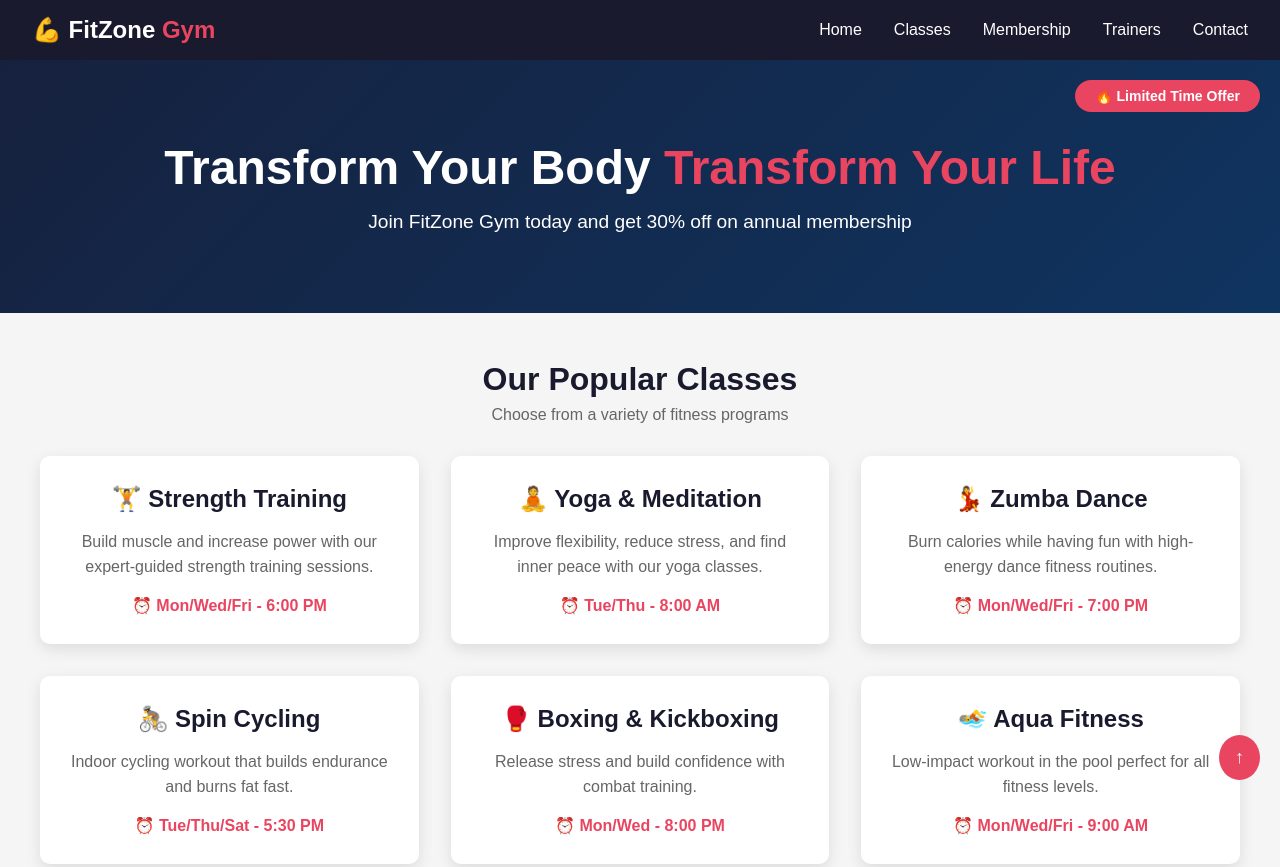
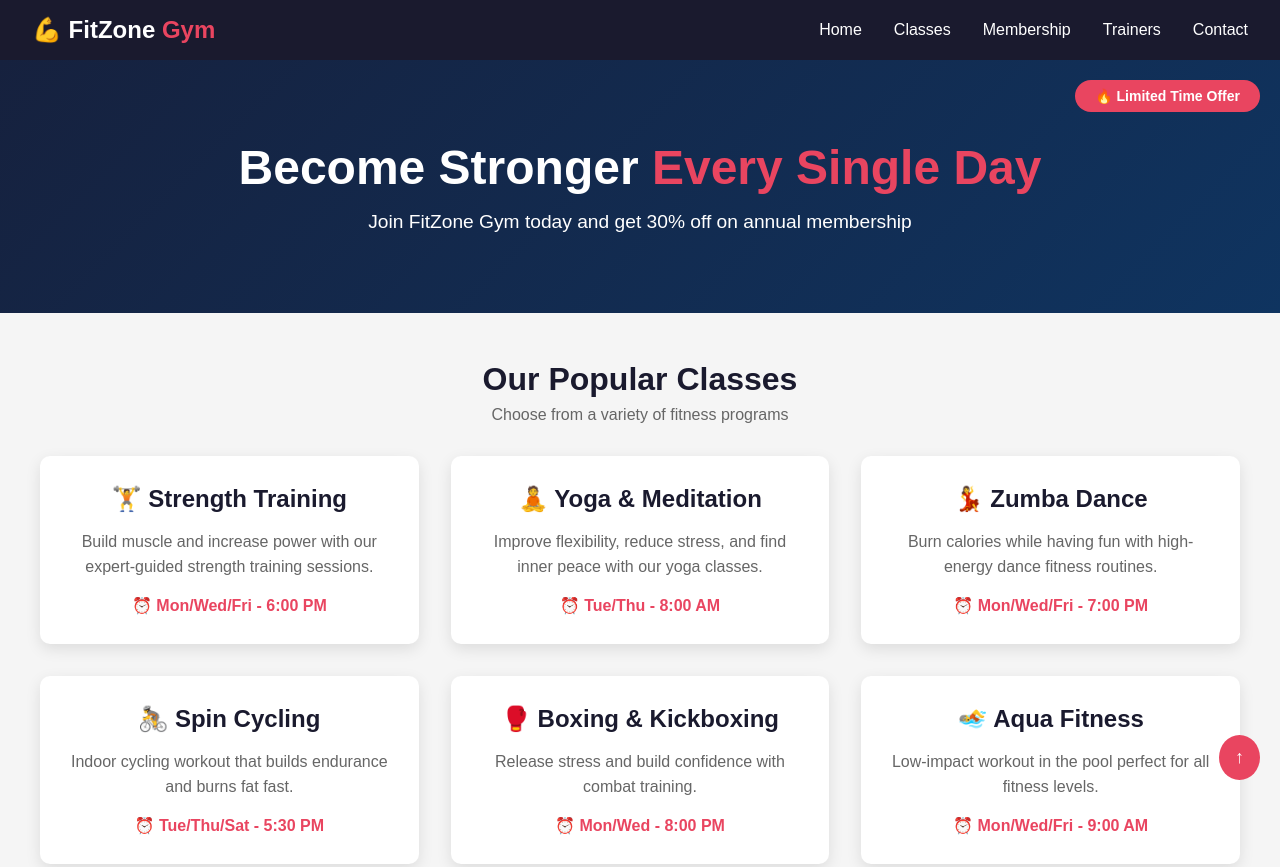
Before and after one commit to ayeshaafzal13/git-practice, a plain HTML site: page index.html in a window 1280 px wide. Shown: the top 867 px of the page. Drawn offline with Linux system fonts and the light colour scheme.

Commit message:
Changed hero heading to Become Stronger

```diff
--- a/index.html
+++ b/index.html
@@ -299,7 +299,7 @@
         <!-- HERO SECTION - Relative + Absolute Positioning -->
         <div class="hero">
             <div class="hero-badge">🔥 Limited Time Offer</div>
-            <h1>Transform Your Body <span>Transform Your Life</span></h1>
+            <h1>Become Stronger <span>Every Single Day</span></h1>
             <p>Join FitZone Gym today and get 30% off on annual membership</p>
         </div>
 
```
